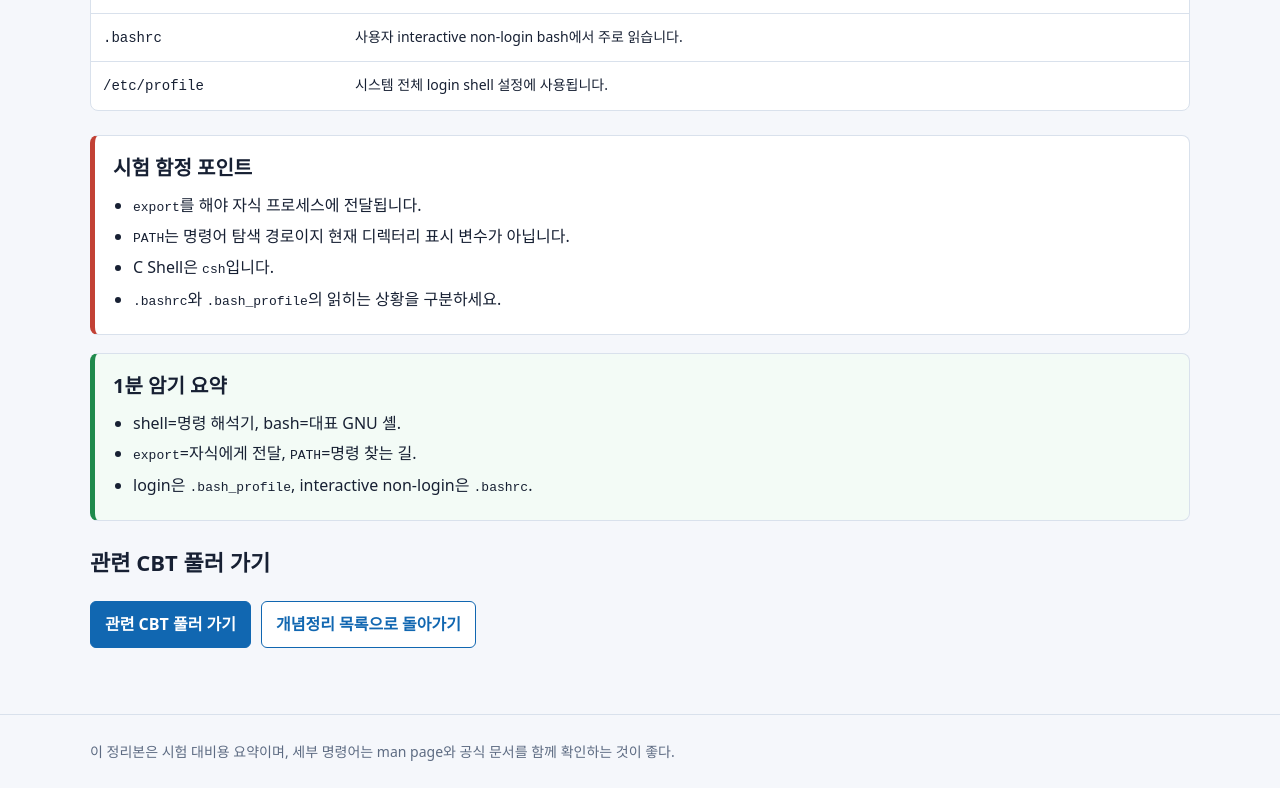
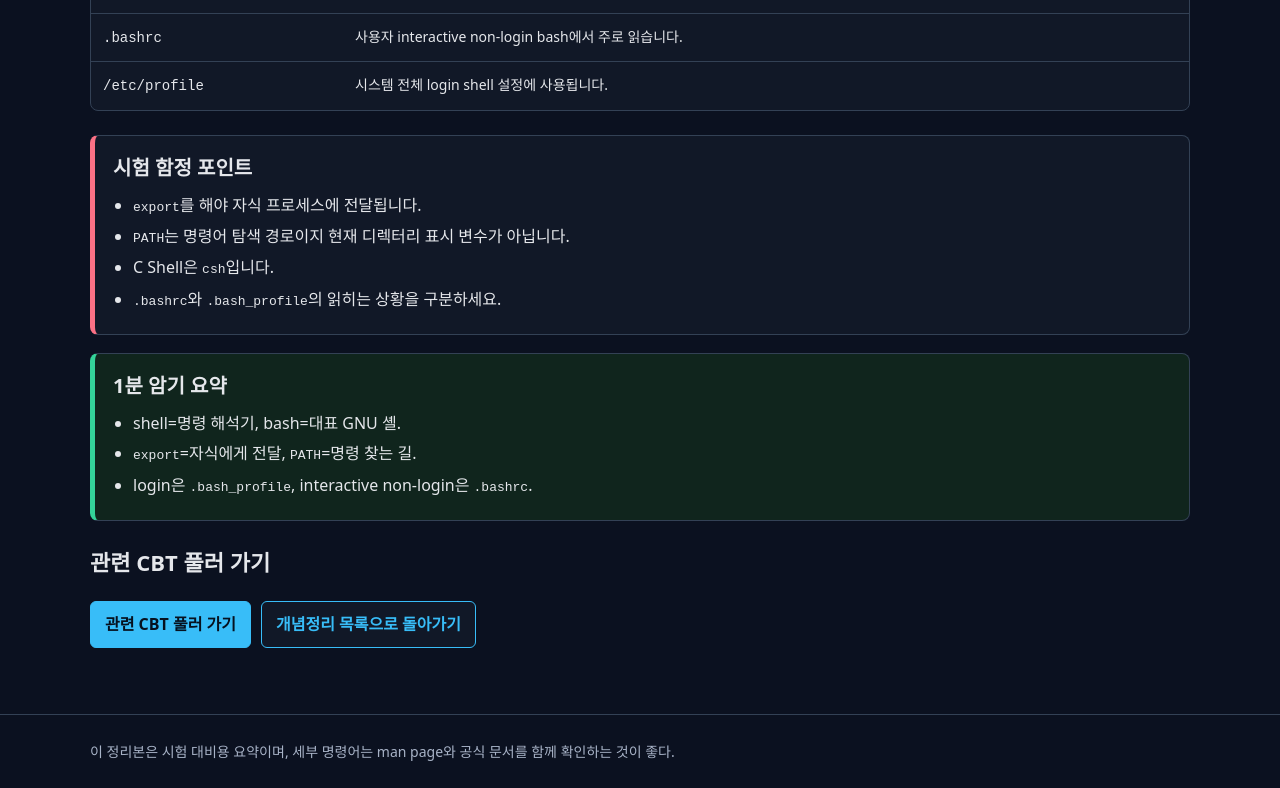
Before and after one commit to InsuHam0315/linuxmaster-quiz, a plain HTML site: page notes/shell.html in a window 1280 px wide. Shown: the part 1172-1960 px from the top of the page. Drawn offline with Linux system fonts and the light colour scheme.

Commit message:
다크모드 스타일 적용

```diff
--- a/assets/style.css
+++ b/assets/style.css
@@ -1,15 +1,16 @@
 :root {
-  --bg: #f5f7fb;
-  --surface: #ffffff;
-  --surface-muted: #eef3f8;
-  --text: #172033;
-  --muted: #5d6b82;
-  --line: #d9e1ec;
-  --primary: #1167b1;
-  --primary-dark: #0d4f88;
-  --danger: #c24135;
-  --ok: #1f8a4c;
-  --shadow: 0 10px 28px rgba(23, 32, 51, 0.08);
+  color-scheme: dark;
+  --bg: #0b1120;
+  --surface: #111827;
+  --surface-muted: #1f2937;
+  --text: #e5e7eb;
+  --muted: #a8b3c7;
+  --line: #334155;
+  --primary: #38bdf8;
+  --primary-dark: #7dd3fc;
+  --danger: #fb7185;
+  --ok: #34d399;
+  --shadow: 0 14px 34px rgba(0, 0, 0, 0.28);
 }
 
 * { box-sizing: border-box; }
@@ -22,7 +23,7 @@ body {
   line-height: 1.55;
 }
 
-a { color: var(--primary); }
+a { color: var(--primary-dark); }
 
 .site-header {
   background: var(--surface);
@@ -124,7 +125,7 @@ a { color: var(--primary); }
   border: 1px solid var(--primary);
   border-radius: 6px;
   background: var(--primary);
-  color: #fff;
+  color: #06111f;
   font-weight: 700;
   text-decoration: none;
   cursor: pointer;
@@ -304,7 +305,7 @@ tr:last-child td { border-bottom: 0; }
 
 .memory-box {
   border-left: 5px solid var(--ok);
-  background: #f3fbf6;
+  background: #10251d;
 }
 
 .summary-box h2,
@@ -349,7 +350,7 @@ tr:last-child td { border-bottom: 0; }
 
 .primary-btn {
   background: var(--primary);
-  color: #fff;
+  color: #06111f;
 }
 
 .secondary-btn {
```
Also changed, not shown: 1 other file.
